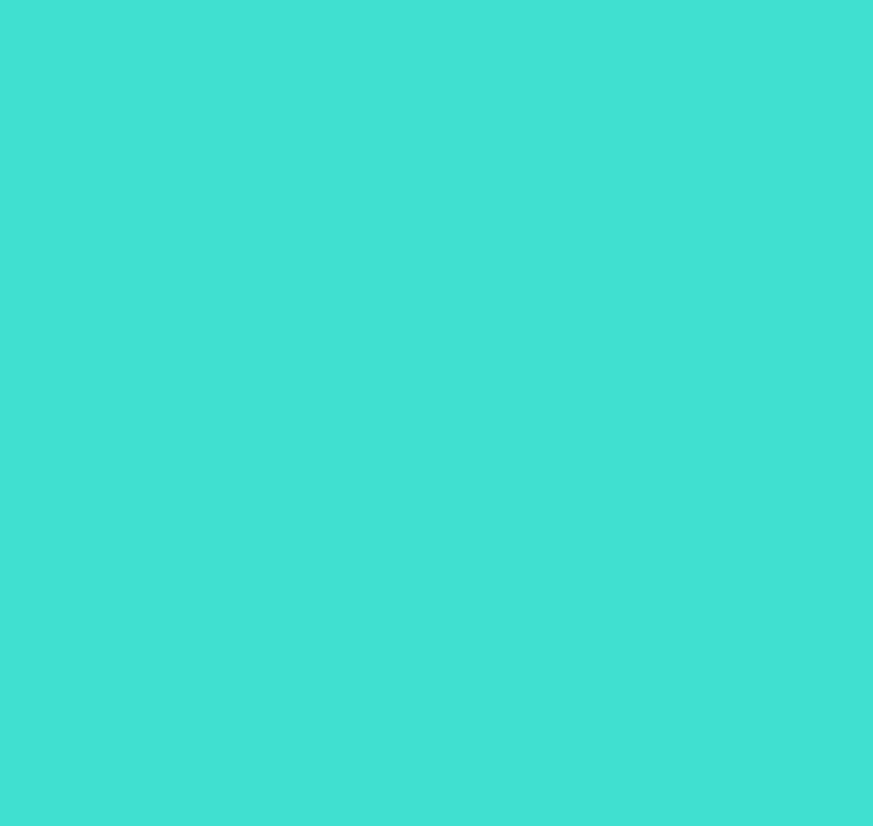
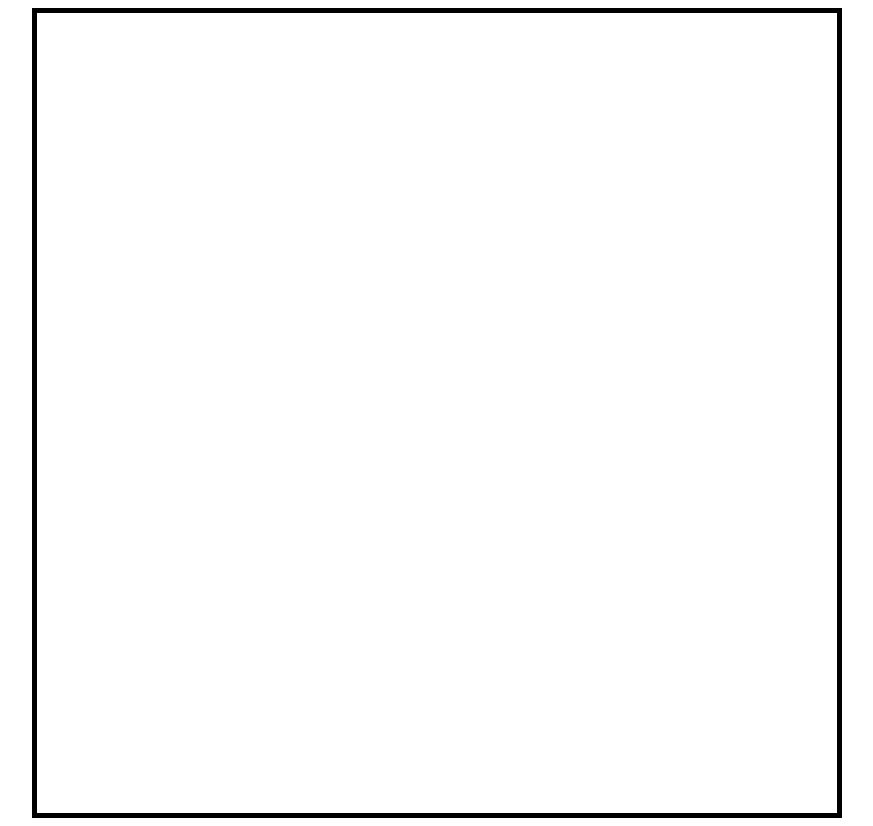
Before and after one commit to leego0221/meme-maker, a plain HTML site: page index.html in a window 1280 px wide. Shown: the whole page, without its empty margins (203-1076 px from the left). Before the commit the page ends 800 px from the top, so only its background shows below. Drawn offline with Linux system fonts and the light colour scheme.

Commit message:
클릭 시 시작점 바뀌는 선 그리기

```diff
--- a/app.js
+++ b/app.js
@@ -1 +1,34 @@
-alert("hello");
+const canvas = document.querySelector("canvas");
+const ctx = canvas.getContext("2d");
+canvas.width = 800;
+canvas.height = 800;
+ctx.lineWidth = 2;
+
+const colors = [
+  "#ff3838",
+  "#ffb8b8",
+  "#c56cf0",
+  "#ff9f1a",
+  "#fff200",
+  "#32ff7e",
+  "#7efff5",
+];
+let x = 0;
+let y = 0;
+
+function changePoint(event) {
+  x = event.offsetX;
+  y = event.offsetY;
+}
+
+function drawLine(event) {
+  ctx.beginPath();
+  ctx.moveTo(x, y);
+  const color = colors[Math.floor(Math.random() * colors.length)];
+  ctx.strokeStyle = color;
+  ctx.lineTo(event.offsetX, event.offsetY);
+  ctx.stroke();
+}
+
+canvas.addEventListener("click", changePoint);
+canvas.addEventListener("mousemove", drawLine);
--- a/styles.css
+++ b/styles.css
@@ -1,3 +1,11 @@
+canvas {
+  width: 800px;
+  height: 800px;
+  border: 5px solid black;
+}
+
 body {
-  background-color: turquoise;
+  display: flex;
+  justify-content: center;
+  align-items: center;
 }
```
